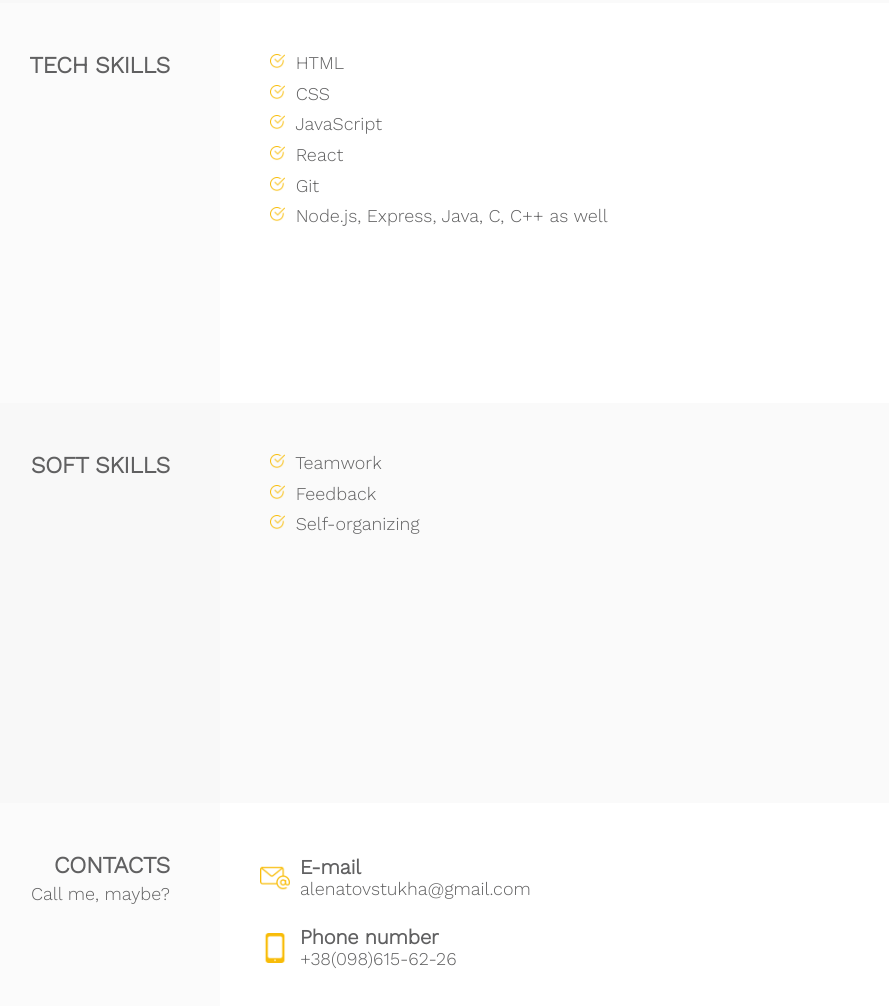
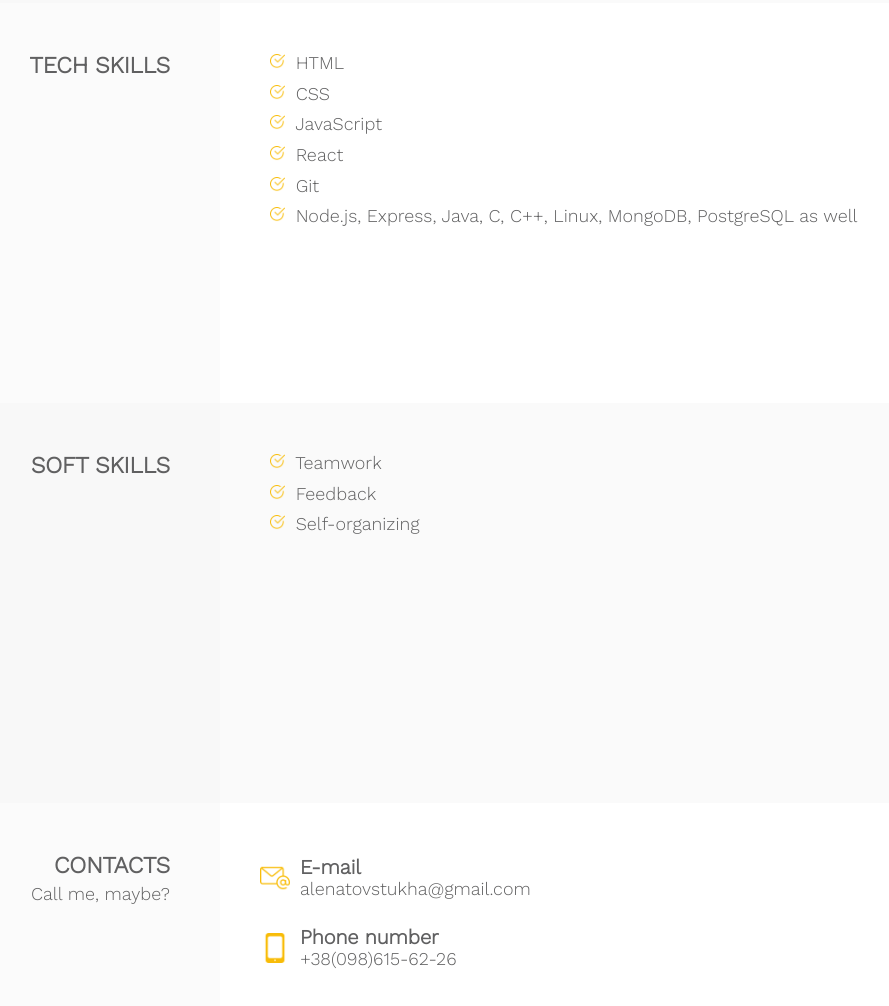
Before and after one commit to alonatovstukha/CV, a plain HTML site: page index.html in a window 1280 px wide. Shown: the part 1797-2803 px from the top of the page, without its empty margins (260-1149 px from the left). Drawn offline with nearby package versions, Linux system fonts and the light colour scheme.

Commit message:
index changed

```diff
--- a/index.html
+++ b/index.html
@@ -192,7 +192,7 @@
           Git</span>
         <span class="right-part-element">
           <img class="checkmark" src="images/checkmark.png" alt="" />
-          Node.js, Express, Java, C, C++ as well</span>
+          Node.js, Express, Java, C, C++, Linux, MongoDB, PostgreSQL as well</span>
       </div>
     </div>
 
```
